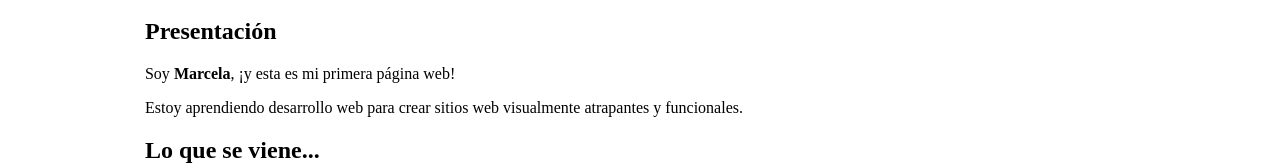
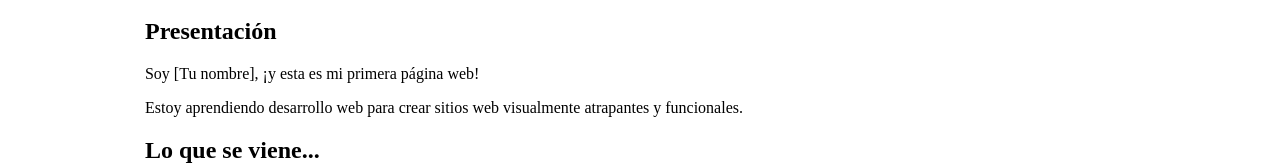
Before and after one commit to marcelagiraldo/miprimerapagina, a plain HTML site: page index.html in a window 1280 px wide. Shown: the part 198-363 px from the top of the page. Drawn offline with Linux system fonts and the light colour scheme; files that its build step writes are made by us from their sources; files whose address does not match are found by name.

Commit message:
Revert "update 3"
This reverts commit 4fe8d088688cf82de9981d2f865ae49162786ea6.

```diff
--- a/fonts/index.html
+++ b/index.html
@@ -25,7 +25,7 @@
                 <h1>Bienvenidos a mi primer Website</h1>
                 <section>
                     <h2>Presentación</h2>
-                    <p>Soy <strong>Marcela</strong>, ¡y esta es mi primera página web!</p>
+                    <p>Soy [Tu nombre], ¡y esta es mi primera página web!</p>
                     <p>Estoy aprendiendo desarrollo web para crear sitios web visualmente atrapantes y funcionales.</p>
                 </section>
                 <section>
```
